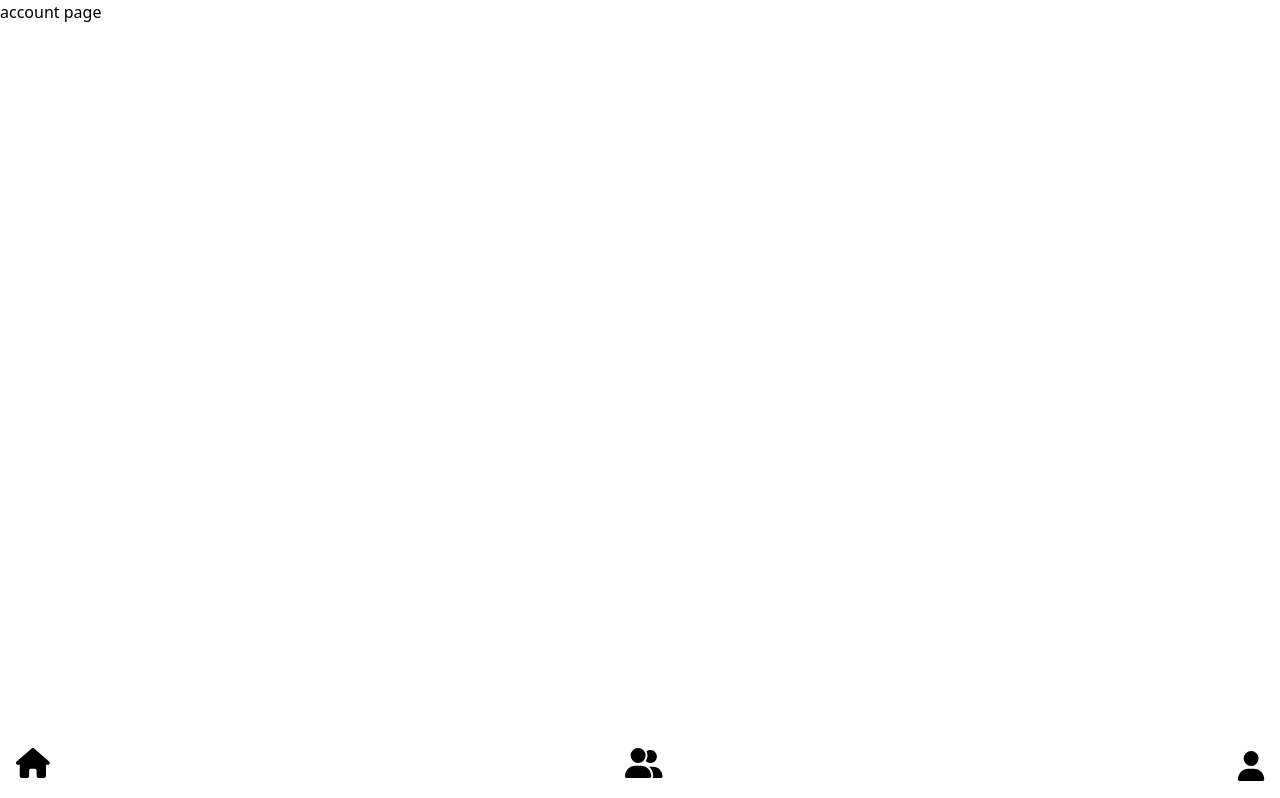
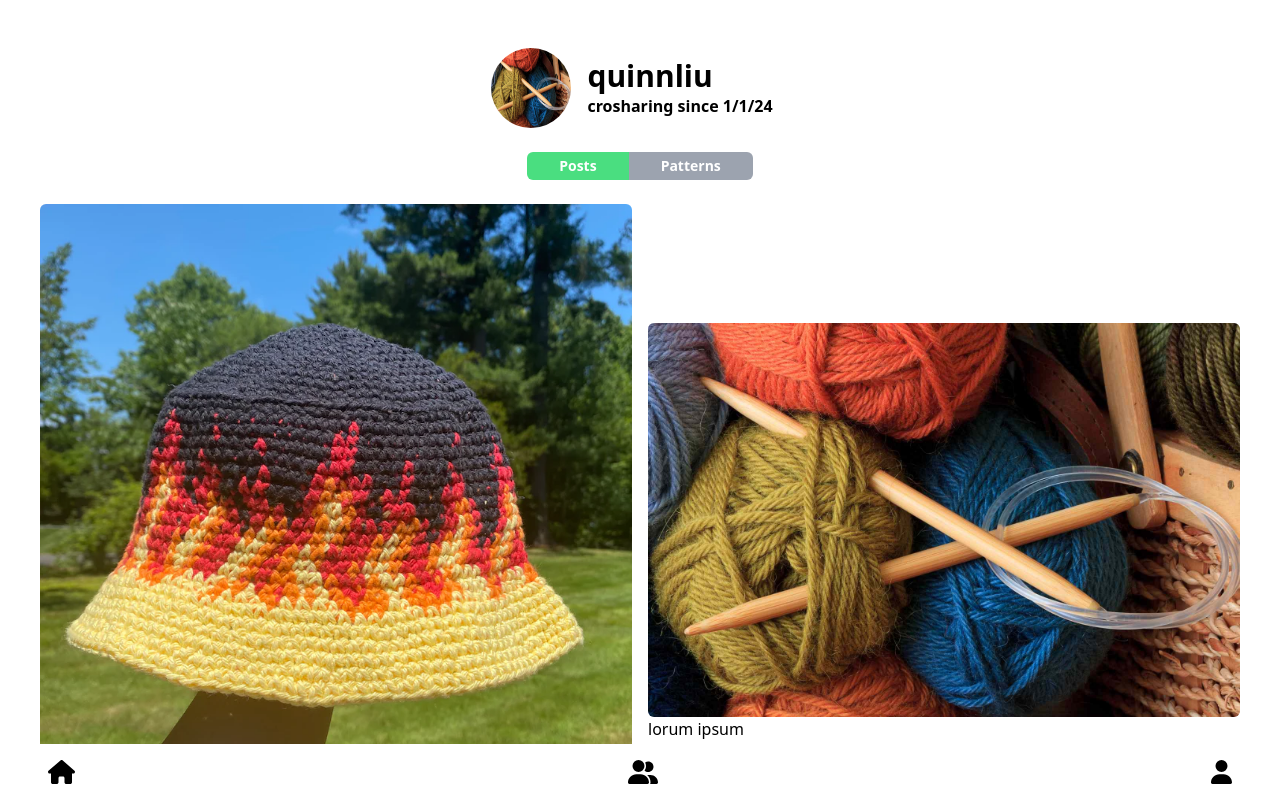
Before and after one commit to kyuhochoilee/croshare, a React (Create React App) app: page /account in a window 1280 px wide. Shown: the top 798 px of the page. Built offline with nearby package versions, Linux system fonts and the light colour scheme.

Commit message:
I gotta sleep bruv

```diff
--- a/src/App.js
+++ b/src/App.js
@@ -9,7 +9,7 @@ function App() {
       <BrowserRouter>
         <Routes>
           <Route path="/" element={<Home />} />
-          <Route path="/account" element = {<Account />} />
+          <Route path="/account" element = {<Account profilePic={'/quinnpfp.jpg'} username={'quinnliu'} />} />
         </Routes>
       </BrowserRouter>
     </>
--- a/src/components/Account.js
+++ b/src/components/Account.js
@@ -1,17 +1,40 @@
 import React from 'react';
 import Navigation from "./Navigation";
+import { useState } from 'react';
 import { FontAwesomeIcon } from '@fortawesome/react-fontawesome';
-import { faMagnifyingGlass } from '@fortawesome/free-solid-svg-icons';
-import HomePost from './HomePost';
 import { Link } from 'react-router-dom';
+import AccountPosts from './AccountPosts';
+import AccountPatterns from './AccountPatterns';
 
-
-const Account = () => {
+const Account = ({profilePic, username}) => {
+    const [posts, setPosts] = useState(true);
     return (
       <>
-        <p>account page</p>
+        <div className='pt-12 flex flex-col items-center'>
+          <div className='flex flex-row items-center'>
+            <img src={profilePic} alt='' className='w-20 h-20 rounded-full' />
+            <div className='flex flex-col px-4'>
+              <p className='font-bold text-3xl'>{username}</p>
+              <p className='font-semibold'>crosharing since 1/1/24</p>
+            </div>
+          </div>
+          <div onClick={() => setPosts(!posts)}>
+            {posts ?
+              (<div className='flex flex-row w-1/2 justify-between align-center py-6'>
+              <p className='bg-green-400 py-1 px-8 rounded-l-md font-semibold text-white text-sm'>Posts</p>
+              <p className='bg-gray-400 flex-grow py-1 px-8 rounded-r-md font-semibold text-white text-sm'>Patterns</p>
+              </div>) :
+              (<div className='flex flex-row w-1/2 justify-between align-center py-6'>
+              <p className='bg-gray-400 py-1 px-8 rounded-l-md font-semibold text-white text-sm'>Posts</p>
+              <p className='bg-green-400 flex-grow py-1 px-8 rounded-r-md font-semibold text-white text-sm'>Patterns</p>
+              </div>)}
+          </div>
+          {posts ?
+            (<AccountPosts />) :
+            (<AccountPatterns />)}
+        </div>
         <div className="fixed inset-x-0 bottom-0">
-            <Navigation />
+          <Navigation />
         </div>
       </>
     );
--- /dev/null
+++ b/src/components/AccountPatterns.js
@@ -0,0 +1,31 @@
+import React from 'react';
+import Navigation from "./Navigation";
+import { useState } from 'react';
+import AccountPost from './AccountPost';
+
+const AccountPatterns = ({profilePic, username}) => {
+    return (
+      <>
+        <div className='flex flex-col'>
+            <div className='flex flex-row w-full justify-between px-8 pb-4 items-center'>
+              <AccountPost title={'lorum ipsum 2: the sequel'} postPic={'/quinnpfp.jpg'}/>
+              <AccountPost title={'lorum ipsum 2: the sequel'} postPic={'/awesomeHat.webp'}/>
+            </div>
+            <div className='flex flex-row w-full justify-between px-8 pb-4 items-center'>
+              <AccountPost title={'lorum ipsum 2: the sequel'} postPic={'/awesomeHat.webp'}/>
+              <AccountPost title={'lorum ipsum 2: the sequel'} postPic={'/quinnpfp.jpg'}/>
+            </div>
+            <div className='flex flex-row w-full justify-between px-8 pb-4 items-center'>
+              <AccountPost title={'lorum ipsum 2: the sequel'} postPic={'/quinnpfp.jpg'}/>
+              <AccountPost title={'lorum ipsum 2: the sequel'} postPic={'/awesomeHat.webp'}/>
+            </div>
+            <div className='flex flex-row w-full justify-between px-8 pb-4 items-center'>
+              <AccountPost title={'lorum ipsum 2: the sequel'} postPic={'/awesomeHat.webp'}/>
+              <AccountPost title={'lorum ipsum 2: the sequel'} postPic={'/quinnpfp.jpg'}/>
+            </div>
+        </div>
+      </>
+    );
+  }
+
+  export default AccountPatterns;
--- /dev/null
+++ b/src/components/AccountPost.js
@@ -0,0 +1,16 @@
+import React from 'react';
+import Navigation from "./Navigation";
+import { useState } from 'react';
+
+const AccountPost = ({title, postPic}) => {
+    return (
+      <>
+        <div className='flex flex-col px-2 w-1/2'>
+            <img className='w-full rounded-md object-cover h-35' src={postPic} alt=""></img>
+            <p>{title}</p>
+        </div>
+      </>
+    );
+  }
+
+  export default AccountPost;
--- /dev/null
+++ b/src/components/AccountPosts.js
@@ -0,0 +1,31 @@
+import React from 'react';
+import Navigation from "./Navigation";
+import { useState } from 'react';
+import AccountPost from './AccountPost';
+
+const AccountPosts = ({profilePic, username}) => {
+    return (
+      <>
+        <div className='flex flex-col'>
+            <div className='flex flex-row w-full justify-between px-8 pb-4 items-center'>
+                <AccountPost title={'lorum ipsum'} postPic={'/awesomeHat.webp'}/>
+                <AccountPost title={'lorum ipsum'} postPic={'/quinnpfp.jpg'}/>
+            </div>
+            <div className='flex flex-row w-full justify-between px-8 pb-4 items-center'>
+                <AccountPost title={'lorum ipsum'} postPic={'/quinnpfp.jpg'}/>
+                <AccountPost title={'lorum ipsum'} postPic={'/awesomeHat.webp'}/>
+            </div>
+            <div className='flex flex-row w-full justify-between px-8 pb-4 items-center'>
+                <AccountPost title={'lorum ipsum'} postPic={'/awesomeHat.webp'}/>
+                <AccountPost title={'lorum ipsum'} postPic={'/quinnpfp.jpg'}/>
+            </div>
+            <div className='flex flex-row w-full justify-between px-8 pb-4 items-center'>
+                <AccountPost title={'lorum ipsum'} postPic={'/quinnpfp.jpg'}/>
+                <AccountPost title={'lorum ipsum'} postPic={'/awesomeHat.webp'}/>
+            </div>
+        </div>
+      </>
+    );
+  }
+
+  export default AccountPosts;
--- a/src/components/Navigation.js
+++ b/src/components/Navigation.js
@@ -7,8 +7,10 @@ import { Link } from 'react-router-dom';
 const Navigation = () => {
     return (
       <>
-        <div className="flex flex-row justify-between align-middle w-full p-4 text-3xl bg-white">
-          <FontAwesomeIcon icon={faHome} />
+        <div className="flex flex-row justify-between items-center w-full py-3 px-12 text-2xl bg-white">
+          <Link to="/">
+            <FontAwesomeIcon icon={faHome} />
+          </Link>
           <FontAwesomeIcon icon={faUserGroup} />
           <Link to="/account">
             <FontAwesomeIcon icon={faUser} />
```
